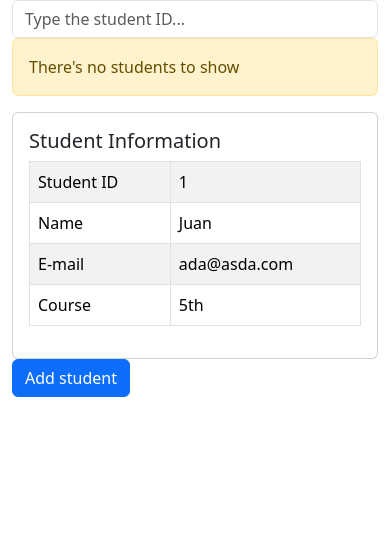
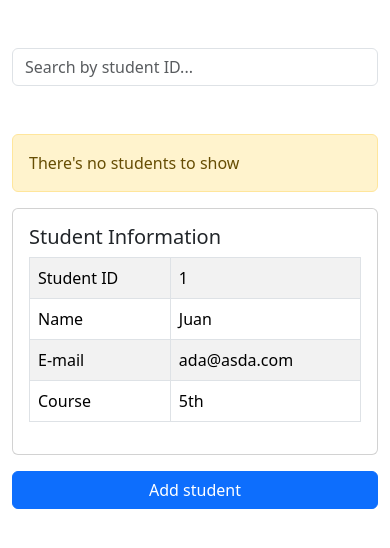
Before and after one commit to miguelherreraco/Students-creation-and-fetching-with-react---supabase-and-bootstrap, a React (Vite) app: page / in a window 390 px wide. Shown: the top 548 px of the page. Built offline with nearby package versions, Linux system fonts and the light colour scheme.

Commit message:
feat: styles applied to show content in the center of the screen adaptable for mobile devices and some gaps

```diff
--- a/src/App.tsx
+++ b/src/App.tsx
@@ -8,13 +8,17 @@ import { Button } from "react-bootstrap"
 
 function App() {
   const [modalShow, setModalShow] = useState(false);
+  // const handlerViewStudentCard = () => {
+
+  // }
+
   return (
-    <main className="container">
+    <main className="container mt-5 col-md-6 " >
 
-    <SearchInput/>
+    <SearchInput />
     <Warning message= "There's no students to show"/>
     <StudentCard/>
-    <Button variant="primary" onClick={()=> setModalShow(true)}>Add student</Button>
+    <Button className="w-100 mt-3" variant="primary" onClick={()=> setModalShow(true)}>Add student</Button>
     <ModalApp show= {modalShow} setShow={setModalShow}>
       <StudentCreationForm/>
     </ModalApp>
--- a/src/components/modal/Modal.tsx
+++ b/src/components/modal/Modal.tsx
@@ -8,7 +8,7 @@ function ModalApp({children, show: modalShow, setShow: setModalShow}:{children:
                 <ModalBody>
                     {children}
                 </ModalBody>
-            <Button onClick= {()=>setModalShow(false)}>Close</Button>
+            <Button className="mx-3 my-3" variant="danger" onClick= {()=>setModalShow(false)}>Close</Button>
             </Modal>
         </>
     )
--- a/src/components/searchInput/SearchInput.tsx
+++ b/src/components/searchInput/SearchInput.tsx
@@ -5,7 +5,7 @@ function SearchInput (){
 
     return (
 
-        <Form.Control type="number" placeholder="Type the student ID...">
+        <Form.Control type="number" placeholder="Search by student ID...">
 
         </Form.Control>
     )
--- a/src/components/studentCreationForm/StudentCreationForm.tsx
+++ b/src/components/studentCreationForm/StudentCreationForm.tsx
@@ -33,7 +33,7 @@ function StudentCreationForm(){
                         </Form.Label>
                         <Form.Control type = "text"></Form.Control>
                     </Form.Group>
-                    <Button type="submit">Add</Button>
+                    <Button type="submit" className="w-100 mt-3">Add</Button>
                 </Form>
             </CardBody>
         </Card>
--- a/src/components/warning/Warning.tsx
+++ b/src/components/warning/Warning.tsx
@@ -3,7 +3,7 @@ import Alert from "react-bootstrap/esm/Alert";
 function Warning({message}:{message:string}){
 
     return (
-        <Alert variant="warning">
+        <Alert className="mt-5" variant="warning">
             {message}
         </Alert>
     )
```
